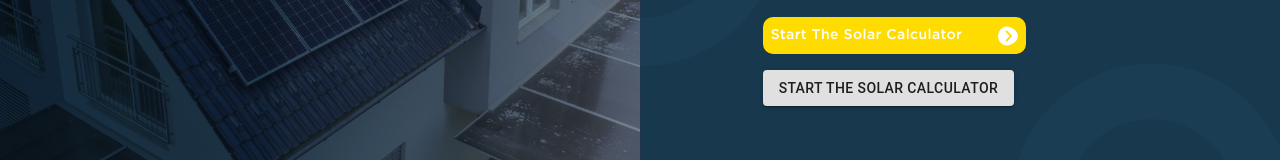
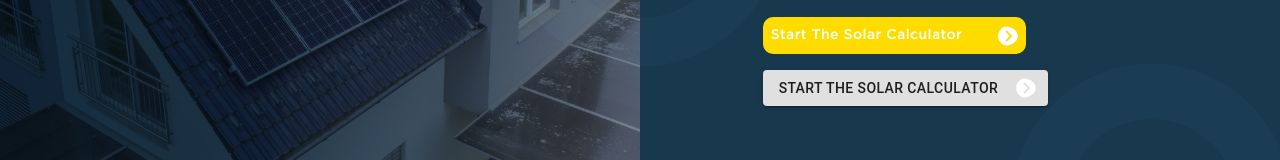
Before and after one commit to Nayeemr45/solar, a React (Create React App) app: page / in a window 1280 px wide. Shown: the part 469-629 px from the top of the page. Built offline with nearby package versions, Linux system fonts and the light colour scheme.

Commit message:
Update Section1.js

```diff
--- a/src/components/Sections/Section1.js
+++ b/src/components/Sections/Section1.js
@@ -87,7 +87,8 @@ const Section1 = () => {
 
               </ListItem>
               <ListItem>
-              <Button variant="contained">Start The Solar Calculator</Button>
+              <Button variant="contained"
+              endIcon={ <Avatar src={Icon4} className="icon"></Avatar>}>Start The Solar Calculator</Button>
 
               </ListItem>
             </List>
```
